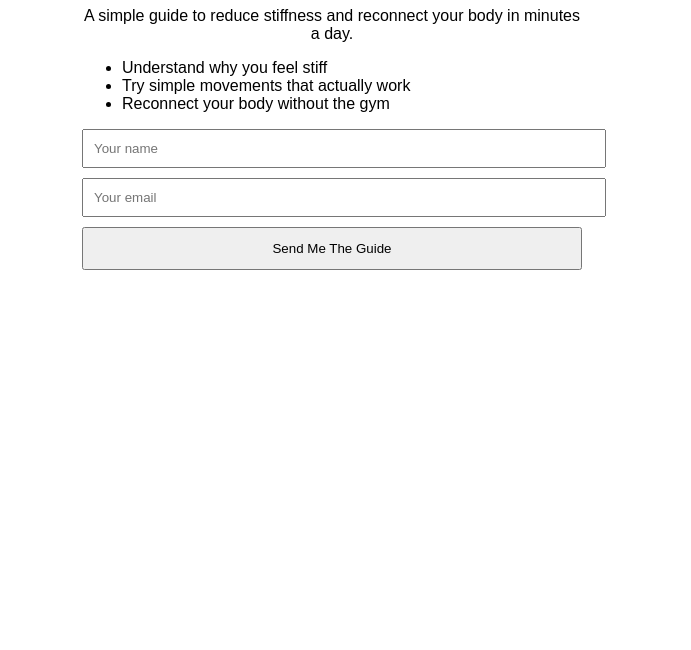
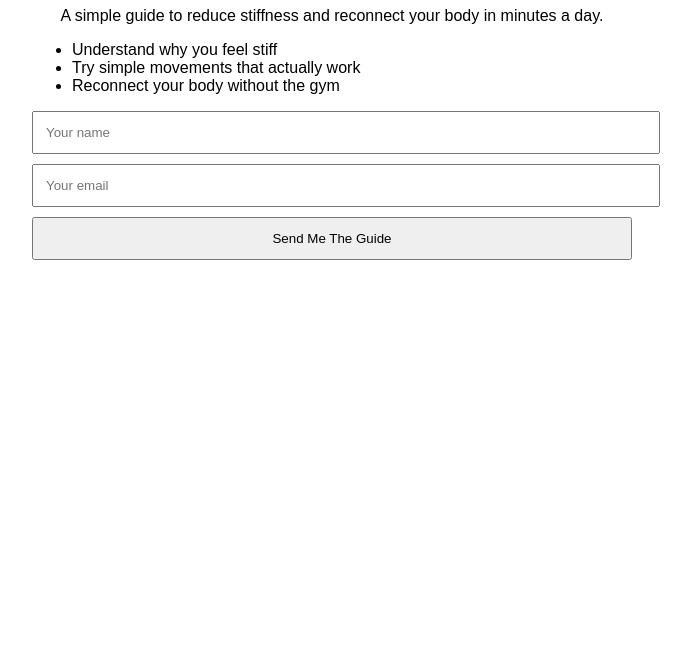
Before and after one commit to ThrivalLiving/Body-connection-guide, a plain HTML site: page index.html in a window 1280 px wide. Shown: the part 150-800 px from the top of the page, without its empty margins (308-999 px from the left). Drawn offline with Linux system fonts and the light colour scheme.

Commit message:
Update index.html

```diff
--- a/index.html
+++ b/index.html
@@ -5,11 +5,13 @@
   <meta name="viewport" content="width=device-width, initial-scale=1.0">
 </head>
 
-<body style="font-family: Arial; text-align: center; padding: 40px; max-width: 500px; margin: auto;">
+<body style="font-family: Arial; text-align: center; padding: 40px; max-width: 600px; margin: auto;">
 
   <h1>Feel Your Body Start Working as One Again</h1>
 
-<p>A simple guide to reduce stiffness and reconnect your body in minutes a day.</p>
+  <p>
+    A simple guide to reduce stiffness and reconnect your body in minutes a day.
+  </p>
 
   <ul style="text-align:left;">
     <li>Understand why you feel stiff</li>
@@ -17,17 +19,36 @@
     <li>Reconnect your body without the gym</li>
   </ul>
 
-<form name="lead-form" method="POST" data-netlify="true" action="/thank-you.html">
+  <!-- FORM START -->
+  <form name="lead-form" method="POST" data-netlify="true" action="/thank-you/">
 
     <input type="hidden" name="form-name" value="lead-form">
 
-<input type="text" name="name" placeholder="Your name" required style="width:100%; padding:10px; margin-bottom:10px;"><br>
+    <input
+      type="text"
+      name="name"
+      placeholder="Your name"
+      required
+      style="width:100%; padding:12px; margin-bottom:10px;"
+    >
 
-<input type="email" name="email" placeholder="Your email" required style="width:100%; padding:10px; margin-bottom:10px;"><br>
+    <input
+      type="email"
+      name="email"
+      placeholder="Your email"
+      required
+      style="width:100%; padding:12px; margin-bottom:10px;"
+    >
 
-<button type="submit" style="padding:12px; width:100%;">Send Me The Guide</button>
+    <button
+      type="submit"
+      style="padding:12px; width:100%;"
+    >
+      Send Me The Guide
+    </button>
 
   </form>
+  <!-- FORM END -->
 
 </body>
 </html>
```
Lines whose indentation alone changed are shown as unchanged.
